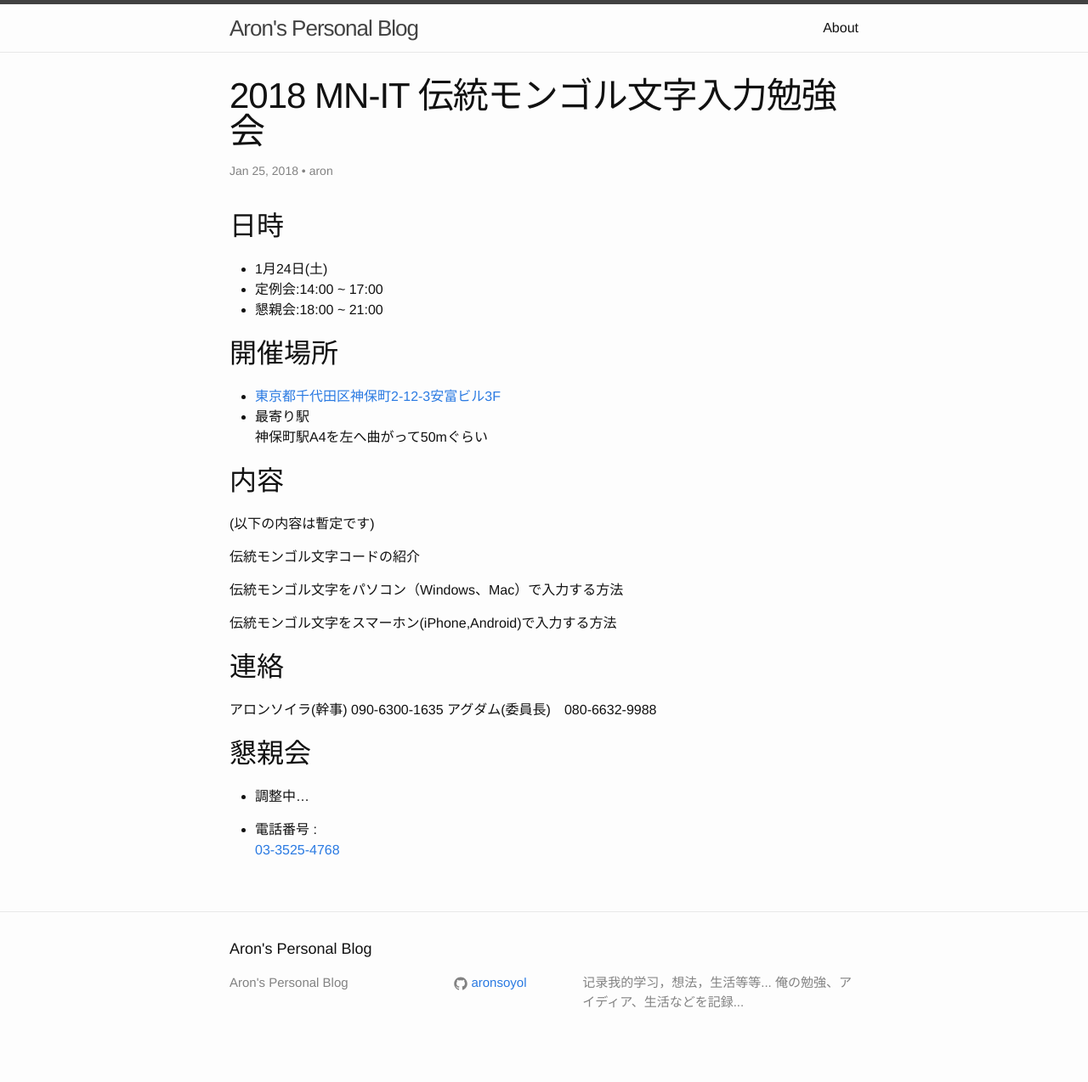
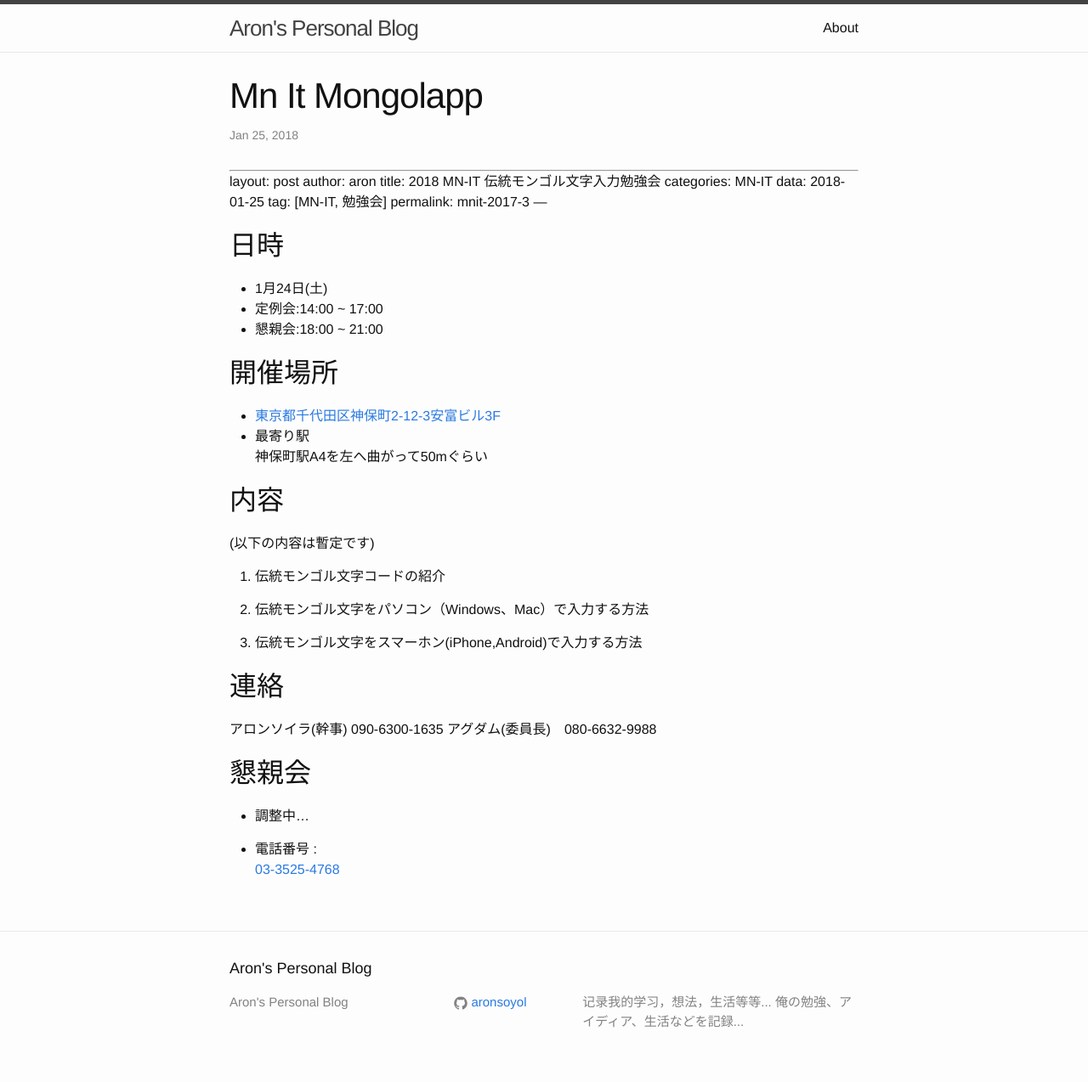
Before and after one commit to aronsoyol/aronsoyol.github.io, a Jekyll site: the page built from _posts/2018-01-25-MN-IT-MONGOLAPP.md, in a window 1280 px wide. Shown: the whole page at 85% size. Built offline with Jekyll 4.4.1, drawn with Linux system fonts in a browser that asks for light colours; our own code applies the rules of GitHub Pages for plain Markdown files; before the commit the page ends 1251 px from its top, so only the background shows below that; some of the changed lines change nothing that is shown.

Commit message:
勉強会

```diff
--- a/_posts/2018-01-25-MN-IT-MONGOLAPP.md
+++ b/_posts/2018-01-25-MN-IT-MONGOLAPP.md
@@ -1,4 +1,4 @@
----
+ ---
 layout: post
 author: aron
 title: 2018 MN-IT 伝統モンゴル文字入力勉強会
@@ -25,11 +25,11 @@ permalink: mnit-2017-3
 
 (以下の内容は暫定です)
 
-伝統モンゴル文字コードの紹介
+1. 伝統モンゴル文字コードの紹介
 
-伝統モンゴル文字をパソコン（Windows、Mac）で入力する方法
+1. 伝統モンゴル文字をパソコン（Windows、Mac）で入力する方法
 
-伝統モンゴル文字をスマーホン(iPhone,Android)で入力する方法
+1. 伝統モンゴル文字をスマーホン(iPhone,Android)で入力する方法
 
 
 ## 連絡
```
